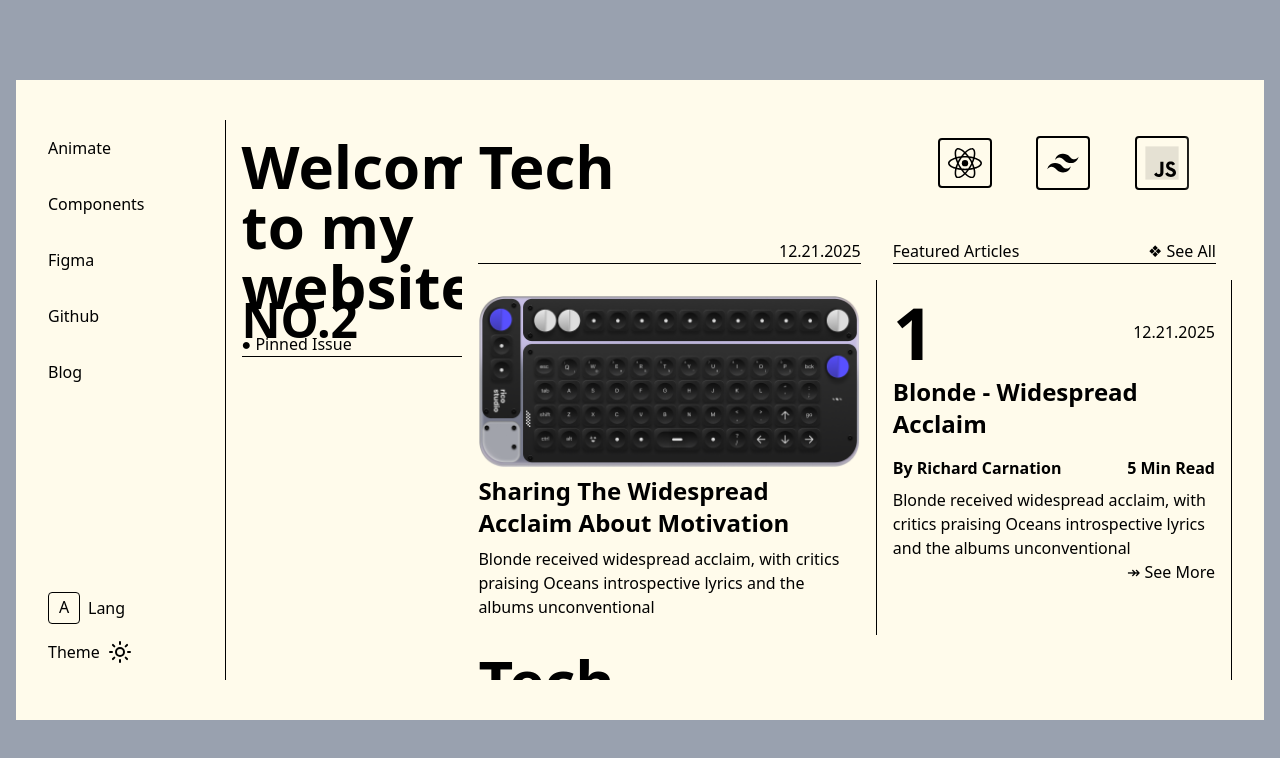
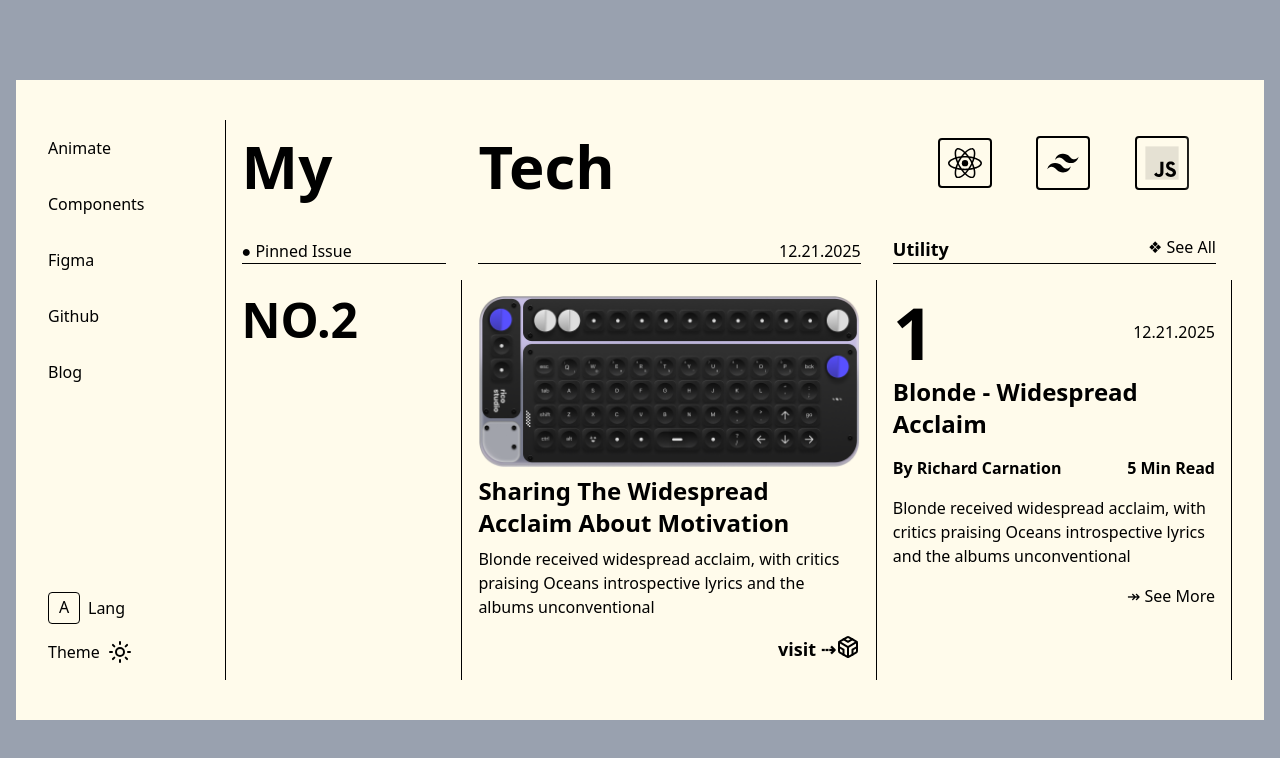
Before and after one commit to Lam-Big-Water/sam-portfolio, a Next.js app: page /en in a window 1280 px wide. Shown: the top 758 px of the page. Built offline with nearby package versions, Linux system fonts and the light colour scheme; no server answers.

Commit message:
fix sm style mis and add the new scrollbar

```diff
--- a/messages/en.json
+++ b/messages/en.json
@@ -3,7 +3,7 @@
     "LocaleLayout": {
       "title": "next-intl Beispiel"
     },
-    "title": "Welcome to my website",
+    "title": "My",
     "description": "This is a multilingual website",
     "nav": {
       "home": "Home",
--- a/messages/zh-HK.json
+++ b/messages/zh-HK.json
@@ -1,6 +1,6 @@
 {
   "HomePage": {
-    "title": "歡迎",
+    "title": "我的",
     "description": "這是一個多語言網站",
     "nav": {
       "home": "首頁",
--- a/src/app/[locale]/globals.css
+++ b/src/app/[locale]/globals.css
@@ -96,3 +96,41 @@
     transform: translateX(-50%);
   }
 }
+
+
+/* Add to your global CSS file */
+.scrollbar-thin {
+  overflow-y: auto;
+
+  /* For Firefox */
+  scrollbar-width: thin;
+  scrollbar-color: #333 transparent;
+
+  /* For WebKit browsers */
+  &::-webkit-scrollbar {
+    width: 8px;
+  }
+
+  &::-webkit-scrollbar-track {
+    background: transparent;
+  }
+
+  &::-webkit-scrollbar-thumb {
+    background-color: #888;
+    border-radius: 4px;
+
+    /* Hide by default - only show on hover/focus */
+    background-color: transparent;
+  }
+
+  /* Show scrollbar on interaction */
+  &:hover::-webkit-scrollbar-thumb,
+  &:focus::-webkit-scrollbar-thumb {
+    background-color: #888;
+  }
+
+  &:hover::-webkit-scrollbar-thumb:hover,
+  &:focus::-webkit-scrollbar-thumb:hover {
+    background-color: #555;
+  }
+}
--- a/src/app/_components/introduce.tsx
+++ b/src/app/_components/introduce.tsx
@@ -1,8 +1,9 @@
+import { Codesandbox, Github } from "lucide-react";
 import Image from "next/image";
 
 const Introduce = () => {
   return (
-    <main className="overflow-y-auto overflow-x-hidden snap-y snap-mandatory row-span-2 text-black dark:text-amber-50 bg-amber-50 dark:bg-black font-medium">
+    <main className="scrollbar-thin overflow-y-auto overflow-x-hidden snap-y snap-mandatory row-span-2 text-black dark:text-amber-50 bg-amber-50 dark:bg-black font-medium">
       <Items />
       <Items />
       <Items />
@@ -21,7 +22,7 @@ const Items = () => {
       </div>
 
       <div>
-        <div className="h-full flex flex-col border-r border-black dark:border-amber-50 p-4">
+        <div className="min-h-100 flex flex-col border-r border-black dark:border-amber-50 p-4">
           <div>
             <Image
               src="/keyboard.png"
@@ -40,6 +41,13 @@ const Items = () => {
               Blonde received widespread acclaim, with critics praising Oceans
               introspective lyrics and the albums unconventional
             </p>
+
+            <div className="w-full flex justify-end items-center" >
+              <a href="#" className="inline-flex py-4">
+              <span className="text-lg font-bold">visit ⇢</span>
+              <span><Codesandbox /></span>
+              </a>
+            </div>
           </div>
         </div>
       </div>
--- a/src/app/_components/post.tsx
+++ b/src/app/_components/post.tsx
@@ -7,13 +7,13 @@ const Post = () => {
       <div className="overflow-hidden p-4 flex flex-col justify-between">
         <Marquee2 />
         <div className="flex justify-between border-b pt-2 border-black dark:border-amber-50">
-          <p className="">Featured Articles</p>
+          <p className="text-lg font-bold">Utility</p>
           <Link href="seeAll">❖ See All</Link>
         </div>
       </div>
 
-      <div className="overflow-auto">
-        <div className="h-full flex flex-col border-r border-black p-4">
+      <div className="overflow-auto scrollbar-thin">
+        <div className="h-full flex flex-col border-r border-black p-4 ">
           <div>
             <div className="flex justify-between items-center">
               <h1 className="font-black text-7xl">1</h1>
@@ -24,23 +24,25 @@ const Post = () => {
               Blonde - Widespread Acclaim
             </h2>
 
-            <div className="flex justify-between font-bold py-2">
+            <div className="flex justify-between font-bold py-2 max-[1100px]:flex-col">
               <p>By Richard Carnation</p>
               <span>5 Min Read</span>
             </div>
 
-            <p>
+            <p className="py-2 max-[1100px]:truncate">
               Blonde received widespread acclaim, with critics praising Oceans
               introspective lyrics and the albums unconventional
             </p>
 
-            <Link className="block w-full text-right" href="/see-more">
-              ↠ See More
-            </Link>
+            <div className="w-full flex justify-end items-center">
+              <Link className="text-right py-2" href="/see-more">
+                ↠ See More
+              </Link>
+            </div>
           </div>
         </div>
 
-        <div className="h-full flex flex-col border-r border-black p-4">
+        <div className="h-full flex flex-col border-r border-black p-4 ">
           <div>
             <div className="flex justify-between items-center">
               <h1 className="font-black text-7xl">1</h1>
@@ -56,7 +58,7 @@ const Post = () => {
               <span>5 Min Read</span>
             </div>
 
-            <p>
+            <p className="max-[1100px]:truncate">
               Blonde received widespread acclaim, with critics praising Oceans
               introspective lyrics and the albums unconventional
             </p>
@@ -67,7 +69,7 @@ const Post = () => {
           </div>
         </div>
 
-        <div className="h-full flex flex-col border-r border-black p-4">
+        <div className="h-full flex flex-col border-r border-black p-4 ">
           <div>
             <div className="flex justify-between items-center">
               <h1 className="font-black text-7xl">1</h1>
@@ -83,7 +85,7 @@ const Post = () => {
               <span>5 Min Read</span>
             </div>
 
-            <p>
+            <p className="max-[1100px]:truncate">
               Blonde received widespread acclaim, with critics praising Oceans
               introspective lyrics and the albums unconventional
             </p>
```
